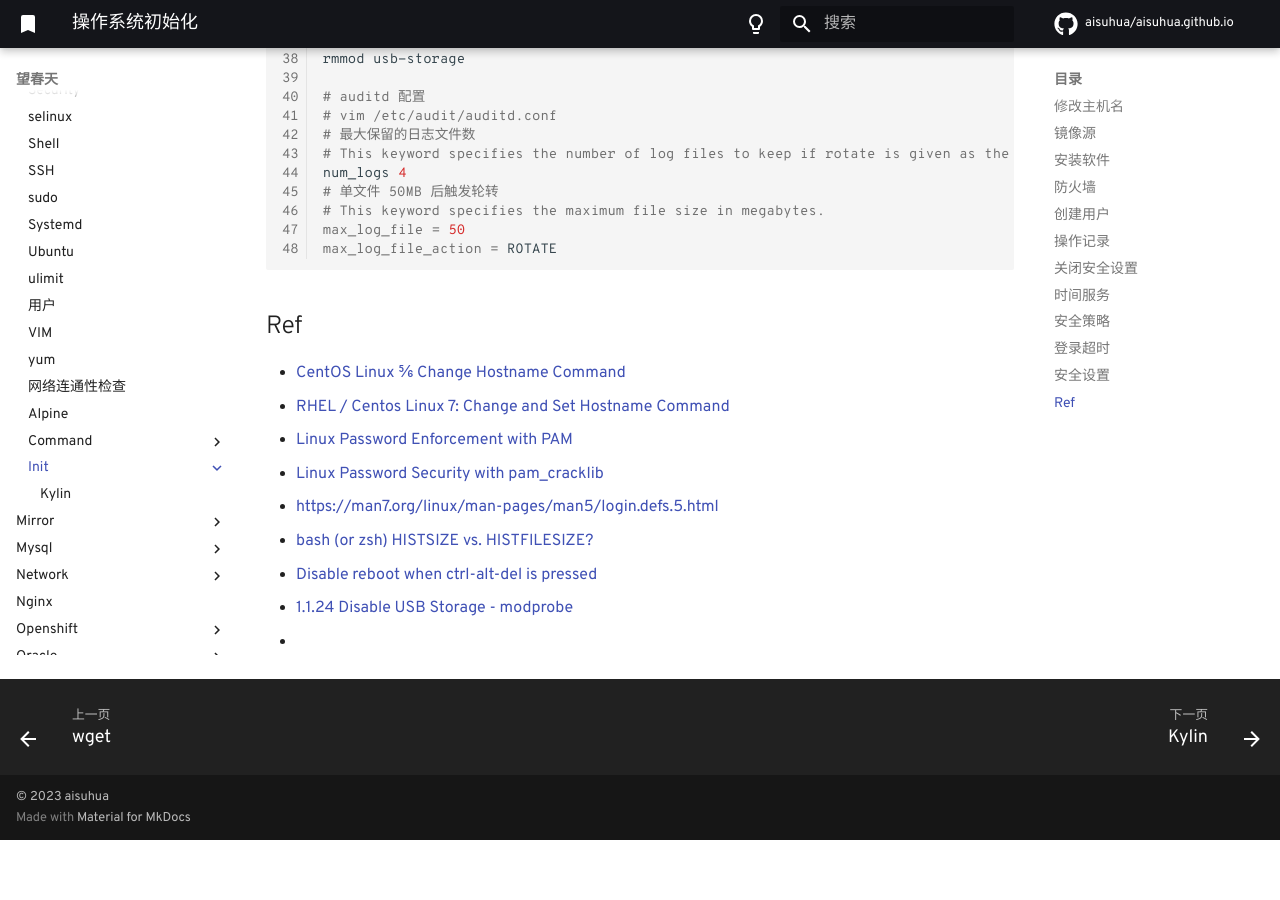
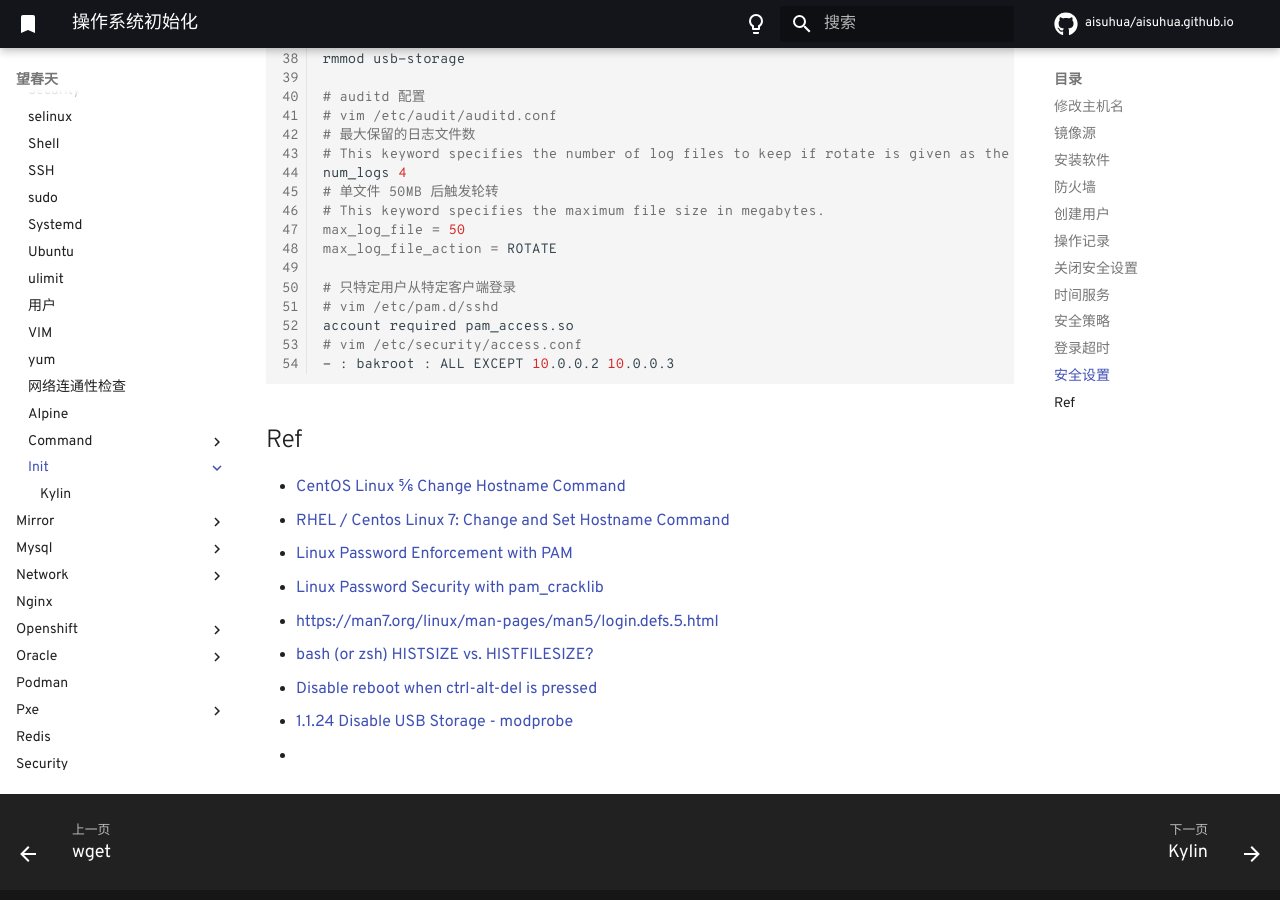
Before and after one commit to aisuhua/aisuhua.github.io, an MkDocs documentation site: the page built from docs/linux/init/README.md, in a window 1280 px wide and 900 px high, scrolled down 6202 px. Built offline with MkDocs 1.6.1 and Material for MkDocs 9.7.7, drawn with Linux system fonts in a browser that asks for light colours; comment, search, counter and statistics services are not loaded; before the commit the page ends 7042 px from its top, so only the background shows below that.

Commit message:
README.md

````diff
--- a/docs/linux/init/README.md
+++ b/docs/linux/init/README.md
@@ -321,6 +321,12 @@ num_logs 4
 # This keyword specifies the maximum file size in megabytes.
 max_log_file = 50
 max_log_file_action = ROTATE
+
+# 只特定用户从特定客户端登录
+# vim /etc/pam.d/sshd
+account required pam_access.so
+# vim /etc/security/access.conf
+- : bakroot : ALL EXCEPT 10.0.0.2 10.0.0.3
 ```
 
 ## Ref
````
